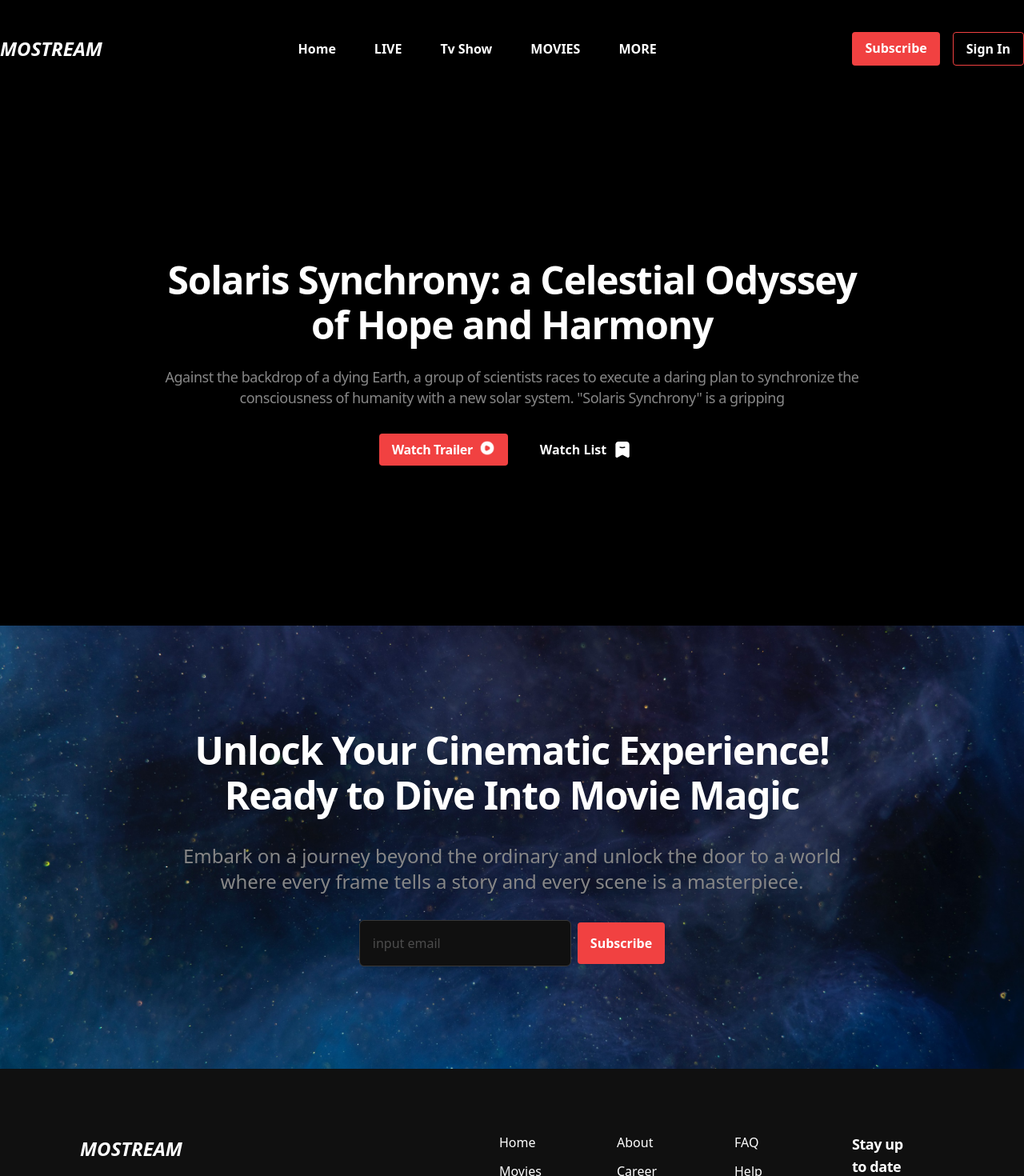
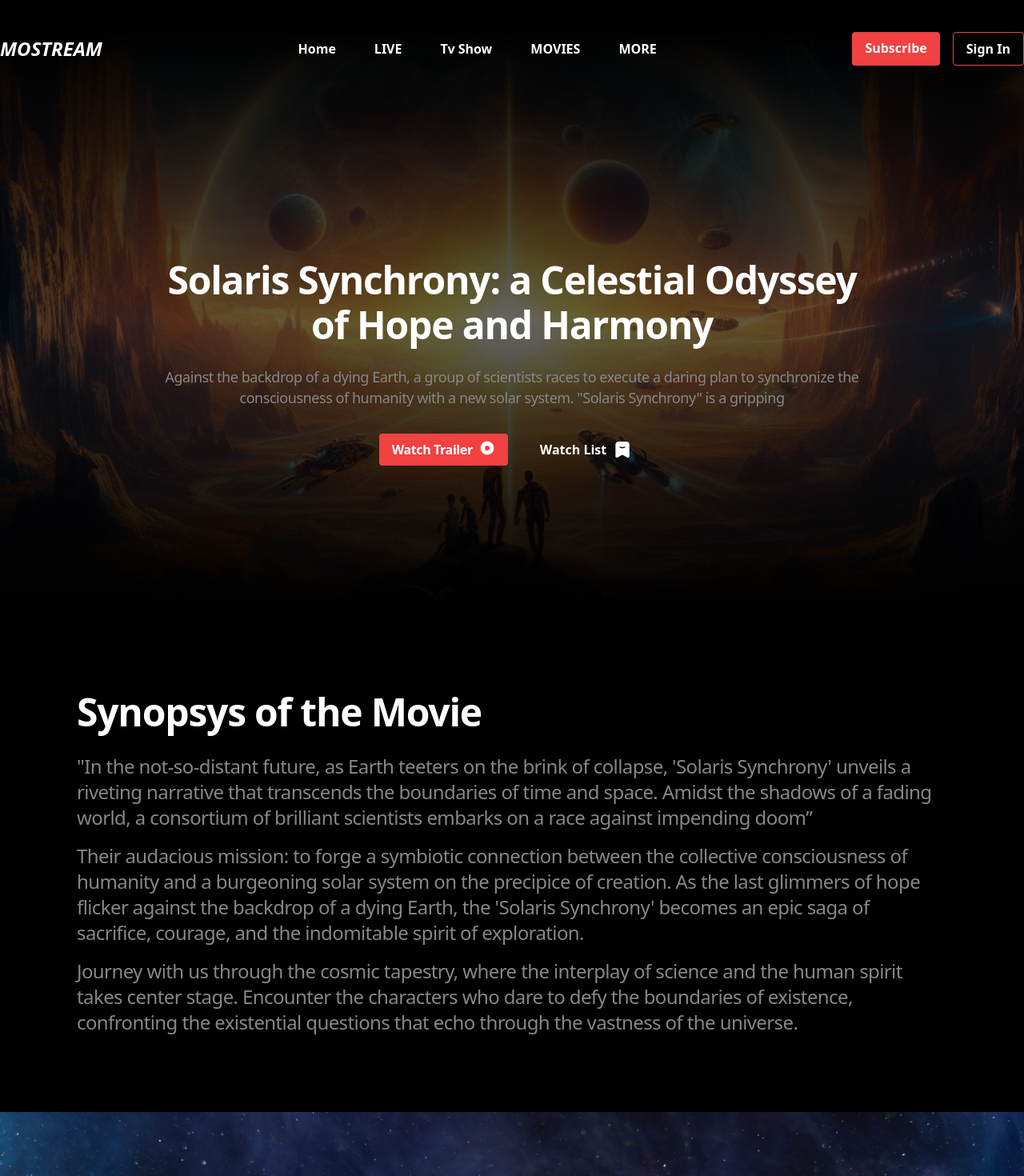
Before and after one commit to tsotne01/mostream-movie-app, a Next.js app: page /movie/1 in a window 1280 px wide. Shown: the top 1470 px of the page at 80% size. Built offline with nearby package versions, Linux system fonts and the light colour scheme.

Commit message:
feat: enhance movie page with additional synopsis details and improved layout

```diff
--- a/src/app/(withHeaderAndFooter)/movie/[id]/page.tsx
+++ b/src/app/(withHeaderAndFooter)/movie/[id]/page.tsx
@@ -1,14 +1,18 @@
 'use client'
 import Button from '@/components/ui/button'
 import Icon from '@/components/ui/Icon'
+import Image from 'next/image'
 import { useParams } from 'next/navigation'
 import React from 'react'
 
 const page = () => {
     const { id } = useParams<{ id: string }>()
     return (
-        <main>
+        <>
             <section className='mx-auto max-w-7xl flex flex-col items-center py-[200px]'>
+
+                <Image className='absolute top-0 left-0 -z-10 object-cover max-h-[796px] w-full object-center' src={'/celestar-chisper.png'} alt="celestar chisper" width={1920} height={1024} />
+                <div className='absolute max-h-[796px] w-full inset-0 bg-gradient-to-b from-black/100 from-5% via-black/60 to-black/100 to-95% -z-9'></div>
                 <div className='max-w-[880px]'>
                     <h1 className='text-white text-5xl font-semibold text-center mx-auto mb-6 leading-14 tracking-tight'>Solaris Synchrony: a Celestial Odyssey of Hope and Harmony</h1>
                     <p className='text-center text-[#878787] text-lg leading-[26px] tracking-tight font-medium mb-8'>
@@ -32,7 +36,21 @@ const page = () => {
                     </div>
                 </div>
             </section>
-        </main>
+            <section className='bg-[#000000] px-24 py-20 '>
+                <div className='max-w-7xl mx-auto'>
+                    <h2 className='text-5xl font-semibold leading-14 tracking-tight mb-6'>Synopsys of the Movie</h2>
+                    <p className='mb-4 text-[#878787] text-2xl font-medium leading-8 tracking-tight'>
+                        "In the not-so-distant future, as Earth teeters on the brink of collapse, 'Solaris Synchrony' unveils a riveting narrative that transcends the boundaries of time and space. Amidst the shadows of a fading world, a consortium of brilliant scientists embarks on a race against impending doom”
+                    </p>
+                    <p className='mb-4 text-[#878787] text-2xl font-medium leading-8 tracking-tight'>
+                        Their audacious mission: to forge a symbiotic connection between the collective consciousness of humanity and a burgeoning solar system on the precipice of creation. As the last glimmers of hope flicker against the backdrop of a dying Earth, the 'Solaris Synchrony' becomes an epic saga of sacrifice, courage, and the indomitable spirit of exploration.
+                    </p>
+                    <p className='mb-4 text-[#878787] text-2xl font-medium leading-8 tracking-tight'>
+                        Journey with us through the cosmic tapestry, where the interplay of science and the human spirit takes center stage. Encounter the characters who dare to defy the boundaries of existence, confronting the existential questions that echo through the vastness of the universe.
+                    </p>
+                </div>
+            </section>
+        </>
     )
 }
 
```
